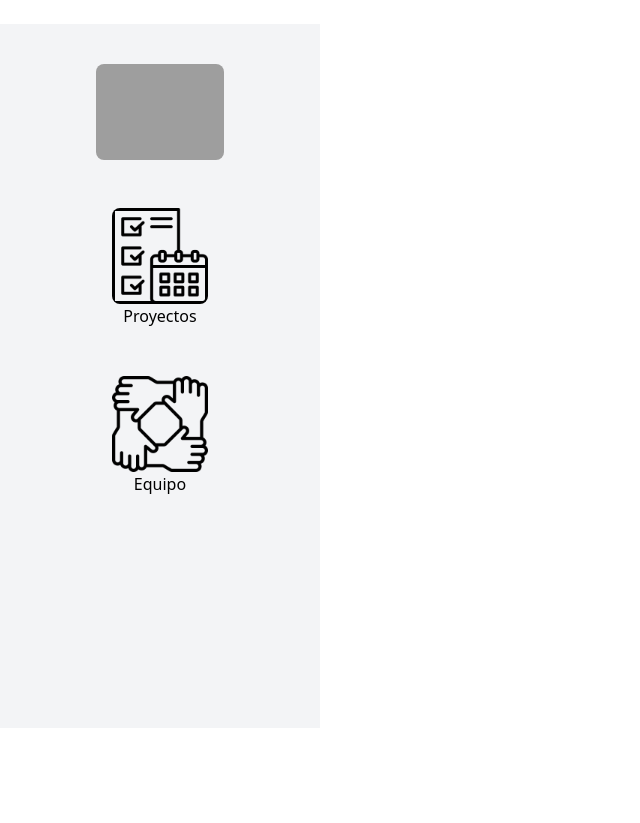
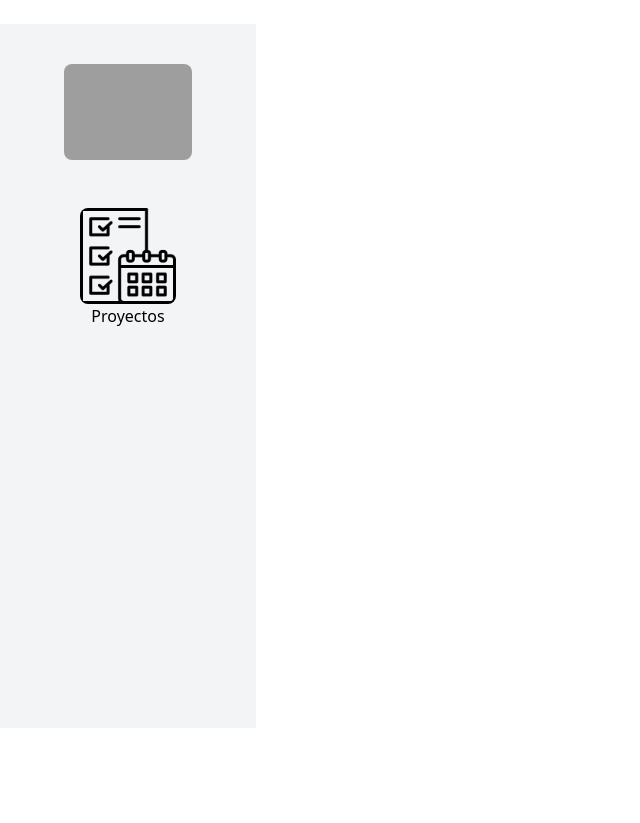
Before and after one commit to nids-udla/nids-web, a Django app: template index/templates/dash-base.html in a window 1280 px wide. Shown: the part 128-951 px from the top of the page, without its empty margins (0-640 px from the left). Run offline with Django 4.2, Linux system fonts and the light colour scheme; the template is opened without the code that fills it, so the values that code supplies are empty; some libraries are stand-ins or nearby versions; grey boxes are pictures that could not be loaded.

Commit message:
commit obligatorio

```diff
--- a/index/templates/dash-base.html
+++ b/index/templates/dash-base.html
@@ -46,7 +46,7 @@
   </header>
 
   <body>
-    <div class="grid grid-cols-4 pb-24 h-screen">
+    <div class="grid grid-cols-5 pb-24 h-screen">
       <div class="col-span-1 bg-gray-100 pt-6 px-8 flex-col">
         <!-- Profile link. -->
         <ul class="flex items-center flex-col py-4">
@@ -67,18 +67,8 @@
             <a class="hover:text-orange-600" href="/dashboard/proyectos"> Proyectos </a>
         </li>
         </ul>
-
-        <!-- Team button -->
-        <ul class="flex items-center flex-col py-4">
-        <li class="flex items-center justify-between">
-            <img class="h-24 rounded-lg" src="{% static 'img/extras/teamwork.png' %}" alt="">
-        </li>
-        <li class="flex text-center justify-between">
-            <a class="hover:text-orange-600" href="/dashboard/equipo"> Equipo </a>
-        </li>
-        </ul>
       </div>
-      <div class="col-span-3">
+      <div class="col-start-2 col-span-4">
         <!-- Dashboard home -->
         {% block home %}
         {% endblock %}
--- a/theme/static/css/dist/styles.css
+++ b/theme/static/css/dist/styles.css
@@ -793,6 +793,10 @@ select {
   grid-column: span 3 / span 3;
 }
 
+.col-span-4 {
+  grid-column: span 4 / span 4;
+}
+
 .col-start-2 {
   grid-column-start: 2;
 }
```
